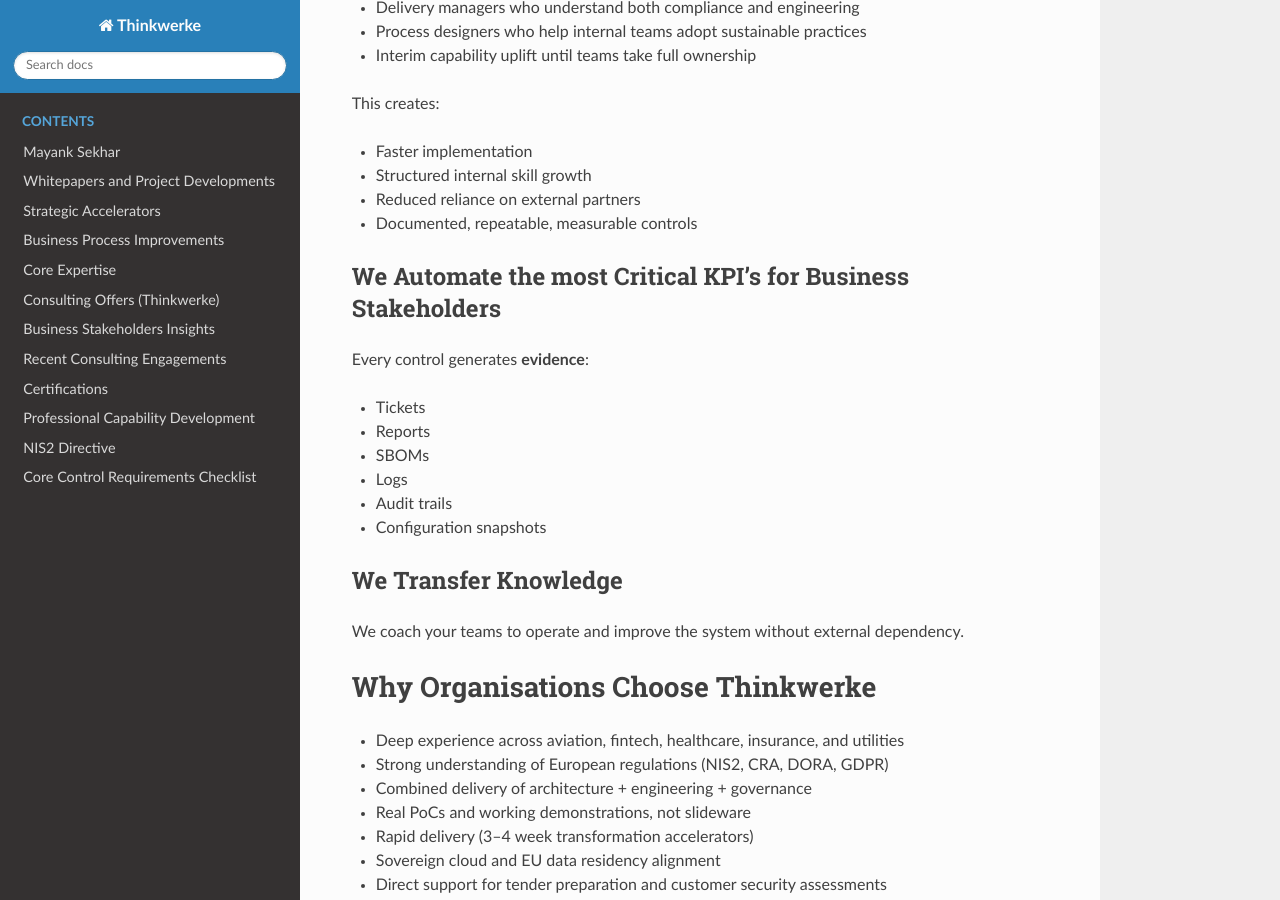
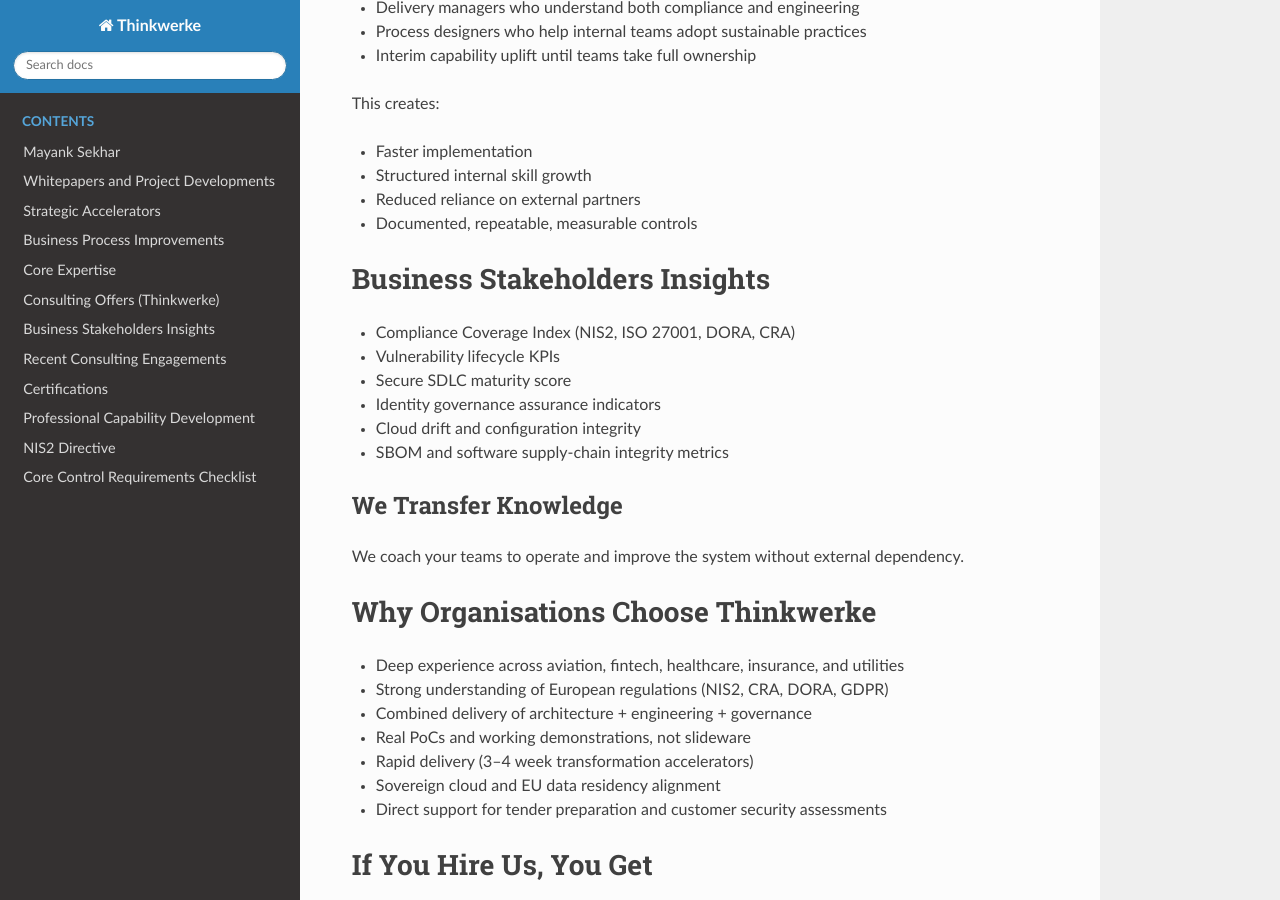
Before and after one commit to Mynkskhr/docs.thinkwerke, a Sphinx documentation site: the page built from docs/source/index.rst, in a window 1280 px wide and 900 px high, scrolled down 2030 px. Built offline with Sphinx 7.4.7 and the Read the Docs theme 3.1.0, drawn with Linux system fonts in a browser that asks for light colours.

Commit message:
Update index.rst

```diff
--- a/docs/source/index.rst
+++ b/docs/source/index.rst
@@ -87,17 +87,15 @@
 * Reduced reliance on external partners
 * Documented, repeatable, measurable controls
 
-We Automate the most Critical KPI's for Business Stakeholders
--------------------------------------------------------------
+Business Stakeholders Insights
+===============================
 
-Every control generates **evidence**:
-
-* Tickets
-* Reports
-* SBOMs
-* Logs
-* Audit trails
-* Configuration snapshots
+* Compliance Coverage Index (NIS2, ISO 27001, DORA, CRA)
+* Vulnerability lifecycle KPIs
+* Secure SDLC maturity score
+* Identity governance assurance indicators
+* Cloud drift and configuration integrity
+* SBOM and software supply-chain integrity metrics
 
 We Transfer Knowledge
 ---------------------
```
